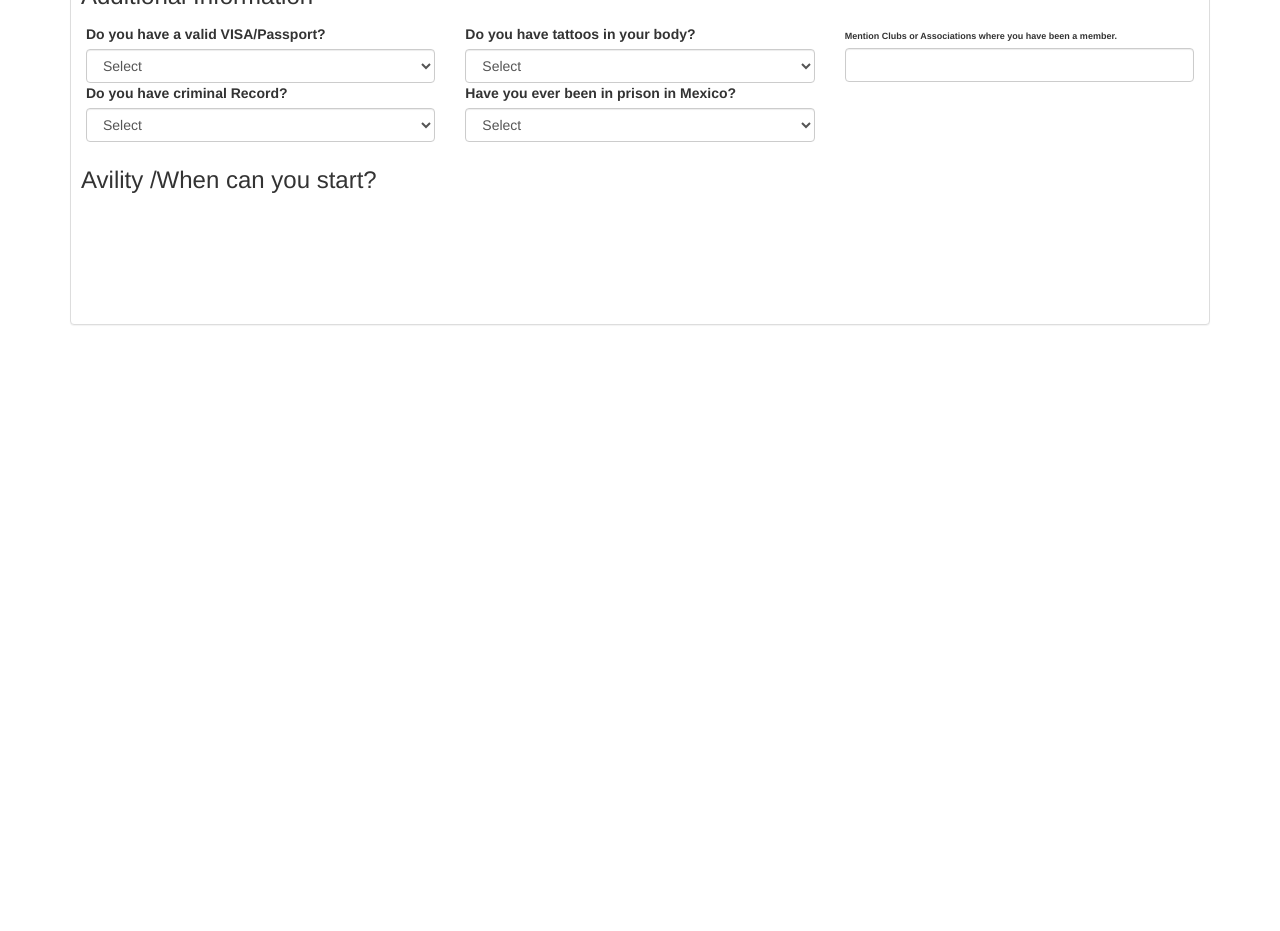
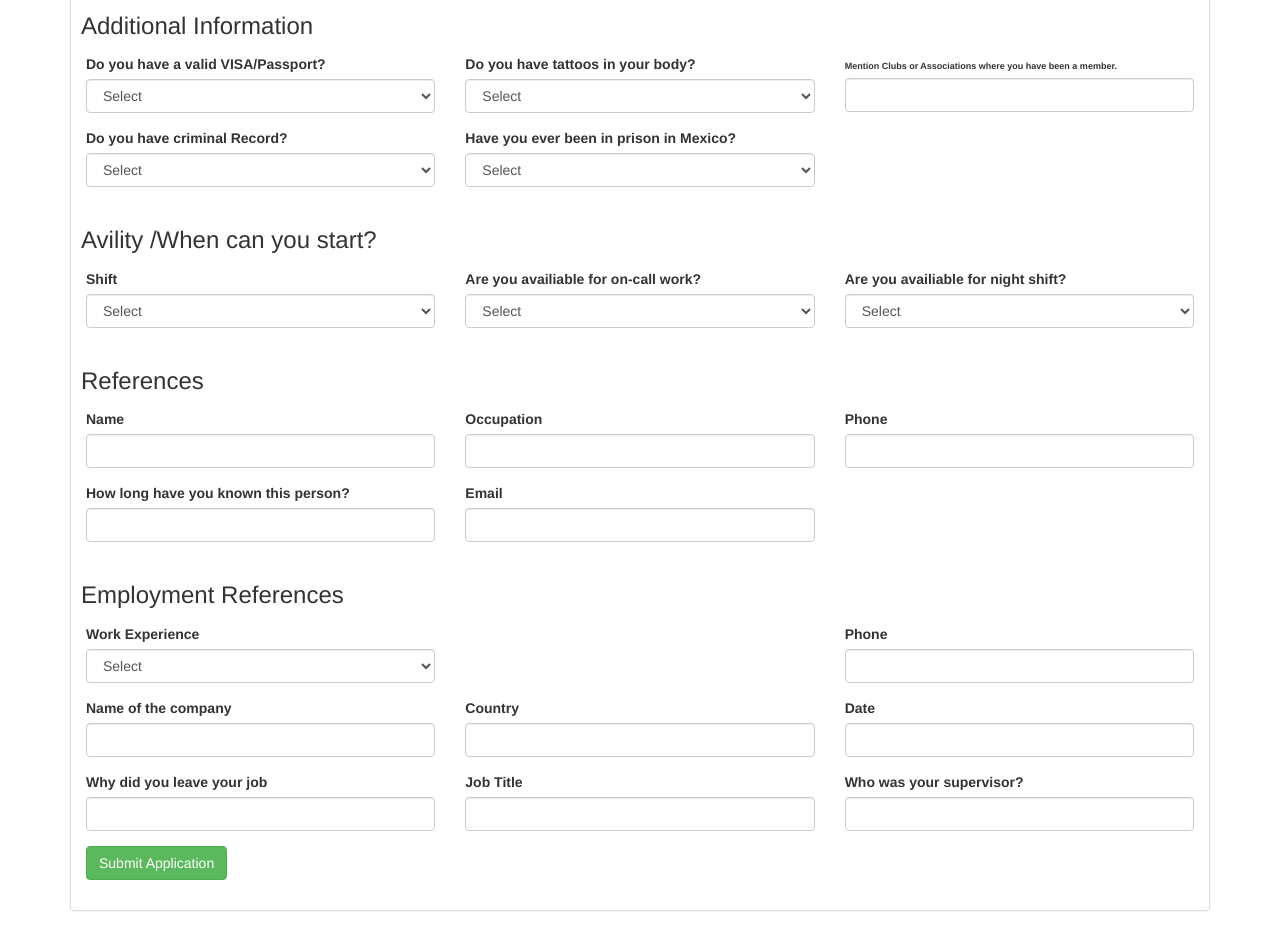
Before and after one commit to Motivacc/jobapplication, an Angular app: page / in a window 1280 px wide. Shown: the part 1680-2611 px from the top of the page. Before the commit the page ends 2025 px from the top, so only its background shows below. Built offline with nearby package versions, Linux system fonts and the light colour scheme.

Commit message:
application ui done

```diff
--- a/src/app/home/home.component.html
+++ b/src/app/home/home.component.html
@@ -342,24 +342,31 @@
 
             <div class="row">
               <div class="col-md-4">
+                <div class="form-group">
                   <label for="">Degree</label>
                 <input type="text" class="form-control">
                 </div>
+              </div>
 
               <div class="col-md-4">
+                <div class="form-group">
                   <label for="">English Proficiency</label>
                 <input type="text" class="form-control" placeholder="%">
                 </div>
+              </div>
 
               <div class="col-md-4">
+                <div class="form-group">
                   <label for="">English Writing Level</label>
                 <input type="text" class="form-control" placeholder="%">
+                </div>
               </div>
             </div>
 
             <div class="row">
 
                <div class="col-md-4">
+               <div class="form-group">
                   <label for="">Computer Proficency</label>
                 <select name="" id="" class="form-control">
                   <option value="">Select</option>
@@ -367,6 +374,7 @@
                   <option value="">Intermediated</option>
                   <option value="">Advanced</option>
                 </select>
+               </div>
               </div>
 
 
@@ -382,6 +390,7 @@
             <div class="row">
                 <h3 class="form-padding">Additional Information</h3>
                <div class="col-md-4">
+                <div class="form-group">
                  <label for="">Do you have a valid VISA/Passport?</label>
                 <select name="" id="" class="form-control">
                   <option value="">Select</option>
@@ -389,9 +398,11 @@
                   <option value="">No</option>
                 </select>
                 </div>
+              </div>
 
 
               <div class="col-md-4">
+              <div class="form-group">
                   <label for="">Do you have tattoos in your body?</label>
                 <select name="" id="" class="form-control">
                   <option value="">Select</option>
@@ -399,15 +410,19 @@
                   <option value="">No</option>
                 </select>
               </div>
+              </div>
 
               <div class="col-md-4">
+              <div class="form-group">
                  <label for=""style="font-size:9px;">Mention Clubs or Associations where you have been a member.</label>
                <input type="text" class="form-control">
+              </div>
               </div>
             </div>
 
             <div class="row">
               <div class="col-md-4">
+                <div class="form-group">
                   <label for="">Do you have criminal Record?</label>
                   <select name="" id="" class="form-control">
                     <option value="">Select</option>
@@ -415,13 +430,16 @@
                     <option value="">No</option>
                   </select>
                 </div>
+              </div>
               <div class="col-md-4">
+               <div class="form-group">
                   <label for="">Have you ever been in prison in Mexico?</label>
                 <select name="" id="" class="form-control">
                     <option value="">Select</option>
                     <option value="">Yes</option>
                     <option value="">No</option>
                   </select>
+               </div>
               </div>
               <div class="col-md-4">
                 <label for=""></label>
@@ -431,10 +449,72 @@
              <div class="row">
                <h3 class="form-padding">Avility /When can you start?</h3>
               <div class="col-md-4">
-                <label for=""></label>
+                <div class="form-group">
+                  <label for="">Shift</label>
+                <select name="" id="" class="form-control">
+                    <option value="">Select</option>
+                    <option value="">Morning</option>
+                    <option value="">Afternoon</option>
+                    <option value="">Night</option>
+                  </select>
+                </div>
               </div>
               <div class="col-md-4">
-                <label for=""></label>
+                <div class="form-group">
+                  <label for="">Are you availiable for on-call work?</label>
+                 <select name="" id="" class="form-control">
+                    <option value="">Select</option>
+                    <option value="">Yes</option>
+                    <option value="">No</option>
+                  </select>
+                </div>
+              </div>
+              <div class="col-md-4">
+                <div class="form-group">
+                  <label for="">Are you availiable for night shift?</label>
+                <select name="" id="" class="form-control">
+                    <option value="">Select</option>
+                    <option value="">Yes</option>
+                    <option value="">No</option>
+                  </select>
+                </div>
+              </div>
+            </div>
+
+             <div class="row">
+                <h3 class="form-padding">References</h3>
+              <div class="col-md-4">
+                <div class="form-group">
+                  <label for="">Name</label>
+                <input type="text" class="form-control">
+                </div>
+              </div>
+              <div class="col-md-4">
+                  <div class="form-group">
+                    <label for="">Occupation</label>
+                  <input type="text" class="form-control">
+                  </div>
+              </div>
+              <div class="col-md-4">
+               <div class="form-group">
+                  <label for="">Phone</label>
+                <input type="text" class="form-control">
+               </div>
+              </div>
+            </div>
+
+            <div class="row">
+              <div class="col-md-4">
+                <div class="form-group">
+                  <label for="">How long have you known this person? </label>
+                <input type="text" class="form-control">
+                </div>
+              </div>
+              <div class="col-md-4">
+                  <div class="forn-group">
+                    <label for="">Email</label>
+                  <input type="text" class="form-control">
+                  </div>
               </div>
               <div class="col-md-4">
                 <label for=""></label>
@@ -442,50 +522,78 @@
             </div>
 
              <div class="row">
+               <h3 class="form-padding">Employment References</h3>
               <div class="col-md-4">
-                <label for=""></label>
+                <div class="form-group">
+                  <label for="">Work Experience</label>
+                <select name="" id="" class="form-control">
+                   <option value="">Select</option>
+                    <option value="">Yes</option>
+                     <option value="">No</option>
+                </select>
+                </div>
               </div>
               <div class="col-md-4">
                   <label for=""></label>
               </div>
               <div class="col-md-4">
-                <label for=""></label>
+                <div class="from-group">
+                  <label for="">Phone</label>
+                <input type="text" class="form-control">
+                </div>
               </div>
             </div>
 
              <div class="row">
               <div class="col-md-4">
-                <label for=""></label>
+                <div class="from-group">
+                  <label for="">Name of the company</label>
+                <input type="text" class="form-control">
+                </div>
               </div>
               <div class="col-md-4">
-                  <label for=""></label>
+                <div class="form-group">
+                  <label for="">Country</label>
+                <input type="text" class="form-control">
+                </div>
               </div>
               <div class="col-md-4">
-                <label for=""></label>
+               <div class="form-group">
+                  <label for="">Date</label>
+                <input type="text" class="form-control">
+               </div>
               </div>
             </div>
 
              <div class="row">
               <div class="col-md-4">
-                <label for=""></label>
+                <div class="form-group">
+                  <label for="">Why did you leave your job</label>
+                <input type="text" class="form-control">
+                </div>
               </div>
               <div class="col-md-4">
-                <label for=""></label>
+                <div class="form-group">
+                  <label for="">Job Title</label>
+                <input type="text" class="form-control">
+                </div>
               </div>
               <div class="col-md-4">
-                <label for=""></label>
+               <div class="form-group">
+                  <label for="">Who was your supervisor?</label>
+                <input type="text" class="form-control">
+               </div>
               </div>
             </div>
 
             <div class="row">
-              <div class="col-md-4">
-                <label for=""></label>
+              <div class="col-md-6">
+                <div class="form-group">
+                  <button class="btn btn-success">Submit Application</button>
                 </div>
-              <div class="col-md-4">
-                <label for=""></label>
               </div>
-              <div class="col-md-4">
-                <label for=""></label>
+              <div class="col-md-6">
+
               </div>
             </div>
 
```
Lines whose indentation alone changed are shown as unchanged.
